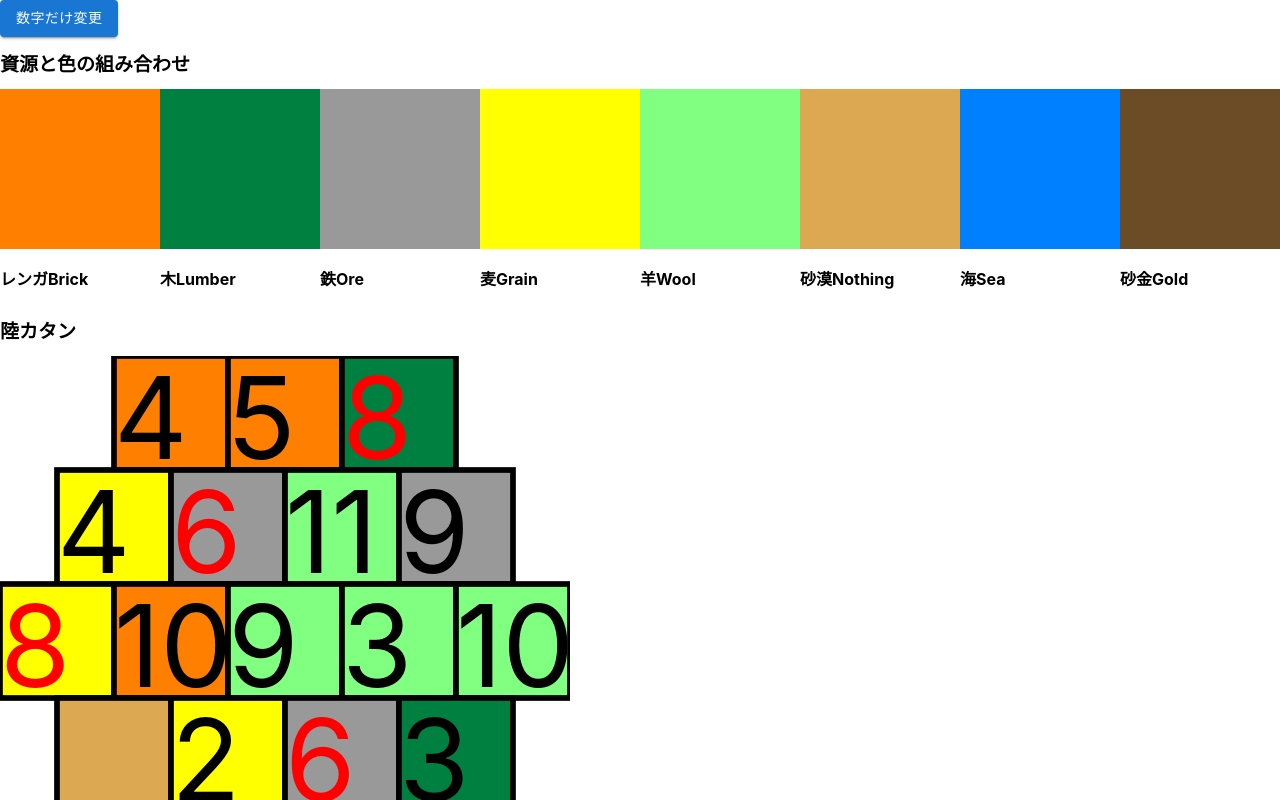
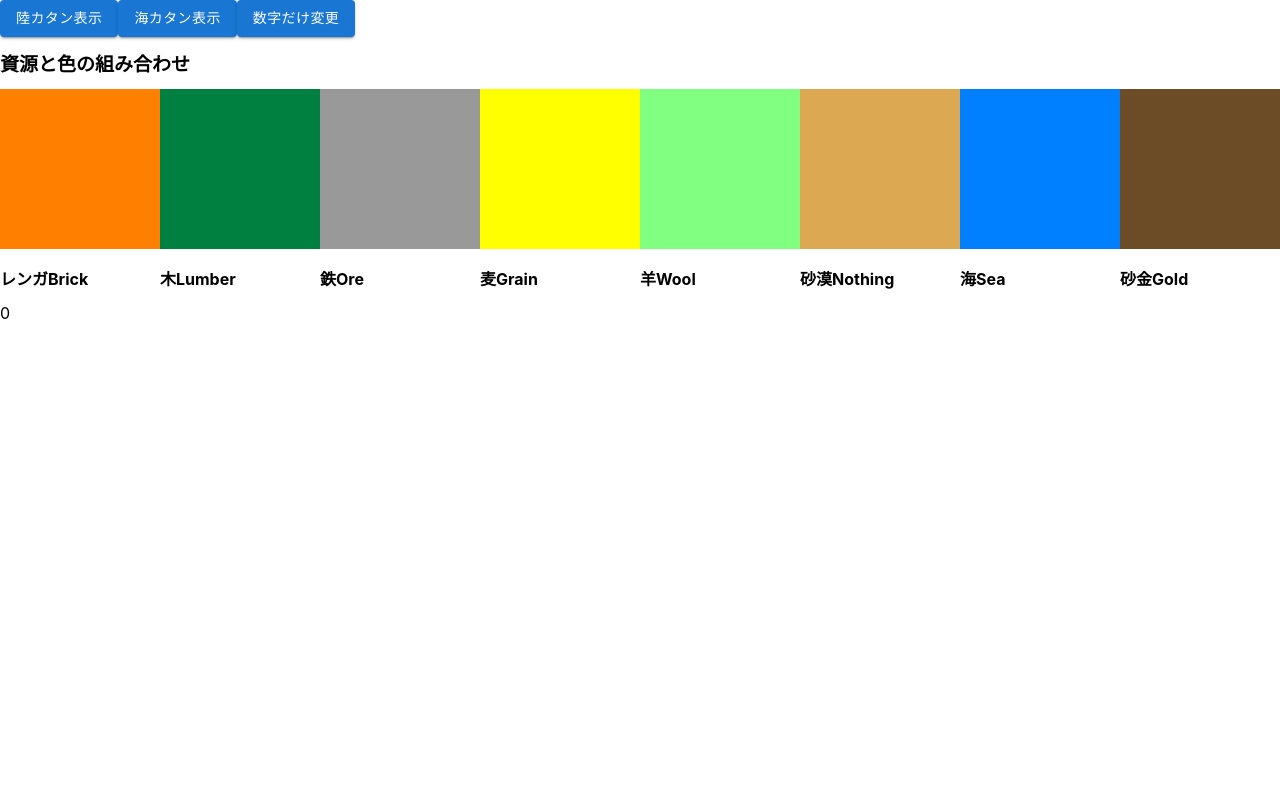
Before and after one commit to ryusei-iki/catangit, a React (Create React App) app: page / in a window 1280 px wide. Shown: the top 800 px of the page. Built offline with nearby package versions, Linux system fonts and the light colour scheme.

Commit message:
view button

```diff
--- a/src/App.tsx
+++ b/src/App.tsx
@@ -388,6 +388,8 @@ let numArrayRandom3=func3()
   useEffect(()=>{
     let numArrayRandom3=func3()
   },[loop])
+  const [landView,setLandView]=useState(0)
+  const [seaView,setSeaView]=useState(0)
 
   // const sigenRandom3=shuffle(sigen3)
   // console.log(sigenRandm3)
@@ -396,6 +398,9 @@ let numArrayRandom3=func3()
   let tobasu3=0
   return (
     <>
+    <Button variant='contained' onClick={()=>setLandView((prev)=>prev*(-1)+1)}>陸カタン表示</Button>
+    <Button variant='contained' onClick={()=>setSeaView((prev)=>prev*(-1)+1)}>海カタン表示</Button>
+
     <Button variant="contained" onClick={()=>setLoop((prev)=>prev+1)}>数字だけ変更</Button>
     <h1 style={{fontSize:imageSize/6}}>{'資源と色の組み合わせ'}</h1>
     {/* <div>
@@ -465,18 +470,16 @@ let numArrayRandom3=func3()
 <img src={img7png}width={imageLabelSize}></img>
 <img src={img8png}width={imageLabelSize}></img>
     </div> */}
-    <h1 style={{fontSize:imageSize/6}}>陸カタン</h1>
-    {/* <div>{numArrayRandom}</div>
-    <div>{numArrayRandom3}</div> */}
+    <div>{landView}</div>
+    {(()=>{if (landView==1) return <><h1 style={{fontSize:imageSize/6}}>陸カタン</h1>
+<svg width={imageSize*5} height={imageSize*5}>
+{sigenRandom.map((sigen,index)=>{return <><image xlinkHref={svgList[sigen]} x={sigenCoordinate[index][0]}y={sigenCoordinate[index][1]}width={imageSize} height={imageSize}/>
 
-        <svg width={imageSize*5} height={imageSize*5}>
-
-  {sigenRandom.map((sigen,index)=>{return <><image xlinkHref={svgList[sigen]} x={sigenCoordinate[index][0]}y={sigenCoordinate[index][1]}width={imageSize} height={imageSize}/>
-
-  {(()=>{if(sigen!=5) {if(numArrayRandom[index+tobasu11]==6 || numArrayRandom[index+tobasu11]==8){ return (<text x={Number(sigenCoordinate[index][0])}y={Number(sigenCoordinate[index][1])+imageSize*0.9}style={{fill:'red',fontSize:imageSize}}  >{numArrayRandom[index+tobasu11]}</text>)}else{{ return (<text x={Number(sigenCoordinate[index][0])}y={Number(sigenCoordinate[index][1])+imageSize*0.9}style={{fill:'black',fontSize:imageSize}} >{numArrayRandom[index+tobasu11]}</text>)}}} else{tobasu11=-1}})()}
+{(()=>{if(sigen!=5) {if(numArrayRandom[index+tobasu11]==6 || numArrayRandom[index+tobasu11]==8){ return (<text x={Number(sigenCoordinate[index][0])}y={Number(sigenCoordinate[index][1])+imageSize*0.9}style={{fill:'red',fontSize:imageSize}}  >{numArrayRandom[index+tobasu11]}</text>)}else{{ return (<text x={Number(sigenCoordinate[index][0])}y={Number(sigenCoordinate[index][1])+imageSize*0.9}style={{fill:'black',fontSize:imageSize}} >{numArrayRandom[index+tobasu11]}</text>)}}} else{tobasu11=-1}})()}
 { <rect x={sigenCoordinate[index][0]}y={sigenCoordinate[index][1]}width={imageSize} height={imageSize}fill='none' stroke="black" stroke-width={strokeWidth}/>}
-  </>})}
-  </svg>
+</>})}
+</svg></> })()}
+{(()=>{if (seaView==1)return <>
   <h1 style={{fontSize:imageSize/6}}>海カタン</h1>
   <svg width={imageSize*8} height={imageSize*7}>
 
@@ -493,6 +496,34 @@ let numArrayRandom3=func3()
 </>})}
 
 </svg>
+</>})()}
+    {/* <h1 style={{fontSize:imageSize/6}}>陸カタン</h1>
+
+
+        <svg width={imageSize*5} height={imageSize*5}>
+
+  {sigenRandom.map((sigen,index)=>{return <><image xlinkHref={svgList[sigen]} x={sigenCoordinate[index][0]}y={sigenCoordinate[index][1]}width={imageSize} height={imageSize}/>
+
+  {(()=>{if(sigen!=5) {if(numArrayRandom[index+tobasu11]==6 || numArrayRandom[index+tobasu11]==8){ return (<text x={Number(sigenCoordinate[index][0])}y={Number(sigenCoordinate[index][1])+imageSize*0.9}style={{fill:'red',fontSize:imageSize}}  >{numArrayRandom[index+tobasu11]}</text>)}else{{ return (<text x={Number(sigenCoordinate[index][0])}y={Number(sigenCoordinate[index][1])+imageSize*0.9}style={{fill:'black',fontSize:imageSize}} >{numArrayRandom[index+tobasu11]}</text>)}}} else{tobasu11=-1}})()}
+{ <rect x={sigenCoordinate[index][0]}y={sigenCoordinate[index][1]}width={imageSize} height={imageSize}fill='none' stroke="black" stroke-width={strokeWidth}/>}
+  </>})}
+  </svg> */}
+  {/* <h1 style={{fontSize:imageSize/6}}>海カタン</h1>
+  <svg width={imageSize*8} height={imageSize*7}>
+
+  {sigenRandom.map((sigen,index)=>{return <><image xlinkHref={svgList[sigen]} x={sigenCoordinate1[index][0]}y={sigenCoordinate1[index][1]}width={imageSize} height={imageSize}/>
+  {(()=>{if(sigen!=5) {if(numArrayRandom[index+tobasu12]==6 || numArrayRandom[index+tobasu12]==8){ return (<text x={Number(sigenCoordinate1[index][0])}y={Number(sigenCoordinate1[index][1])+imageSize*0.9}style={{fill:'red',fontSize:imageSize}} >{numArrayRandom[index+tobasu12]}</text>)}else{{ return (<text x={Number(sigenCoordinate1[index][0])}y={Number(sigenCoordinate1[index][1])+imageSize*0.9}style={{fill:'black',fontSize:imageSize}} >{numArrayRandom[index+tobasu12]}</text>)}}} else{tobasu12=-1}})()}
+  { <rect x={sigenCoordinate1[index][0]}y={sigenCoordinate1[index][1]}width={imageSize} height={imageSize}fill='none' stroke="black" stroke-width={strokeWidth}/>}
+</>})}
+{sigenRandom2.map((sigen,index)=>{return <><image xlinkHref={svgList[sigen]} x={sigenCoordinate2[index][0]}y={sigenCoordinate2[index][1]}width={imageSize} height={imageSize}/>
+{ <rect x={sigenCoordinate2[index][0]}y={sigenCoordinate2[index][1]}width={imageSize} height={imageSize}fill='none' stroke="black" stroke-width={strokeWidth}/>}
+</>})}
+{sigenRandom3.map((sigen,index)=>{return <><image xlinkHref={svgList[sigen]} x={sigenCoordinate3[index][0]}y={sigenCoordinate3[index][1]}width={imageSize} height={imageSize}/>
+{(()=>{if(sigen!=6) {if(numArrayRandom3[index+tobasu3]==6 || numArrayRandom3[index+tobasu3]==8){ return (<text x={Number(sigenCoordinate3[index][0])}y={Number(sigenCoordinate3[index][1])+imageSize*0.9}style={{fill:'red',fontSize:imageSize}} >{numArrayRandom3[index+tobasu3]}</text>)}else{{ return (<text x={Number(sigenCoordinate3[index][0])}y={Number(sigenCoordinate3[index][1])+imageSize*0.9}style={{fill:'black',fontSize:imageSize}} >{numArrayRandom3[index+tobasu3]}</text>)}}} else{tobasu3=-1+tobasu3}})()}
+{ <rect x={sigenCoordinate3[index][0]}y={sigenCoordinate3[index][1]}width={imageSize} height={imageSize}fill='none' stroke="black" stroke-width={strokeWidth}/>}
+</>})}
+
+</svg> */}
     </>
   );
 }
```
